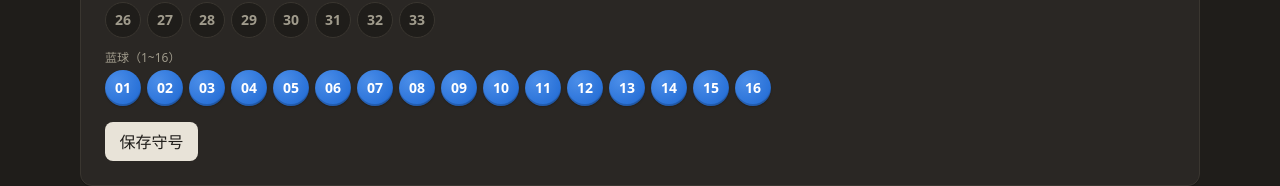
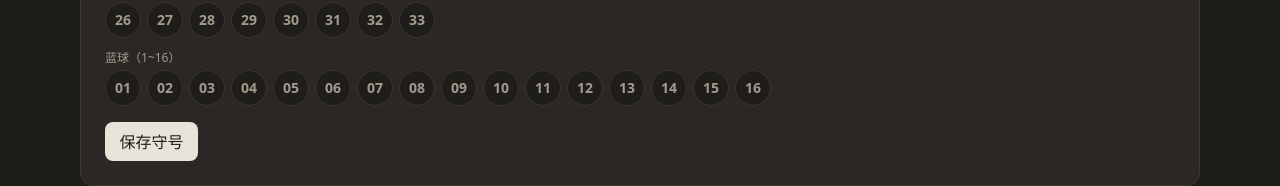
Before and after one commit to Hmuer/lucky, a Next.js app: page /bets in a window 1280 px wide. Shown: the part 538-724 px from the top of the page. Built offline with nearby package versions, Linux system fonts and the light colour scheme; no server answers; the database is empty.

Commit message:
feat: 双色球开奖监控与守号匹配
Co-authored-by: traeagent <traeagent@users.noreply.github.com>

```diff
--- a/src/app/bets/editor.tsx
+++ b/src/app/bets/editor.tsx
@@ -111,7 +111,7 @@ export function BetsEditor({ initial, defaultStartCode }: EditorProps) {
   const [draft, setDraft] = useState<Bet>({
     name: "",
     type: "complex",
-    payload: { red: [], blue: Array.from({ length: 16 }, (_, i) => i + 1) },
+    payload: { red: [], blue: [] as number[] },
     unit_price: 200,
     buy_enabled: 1,
     active: 1,
```
